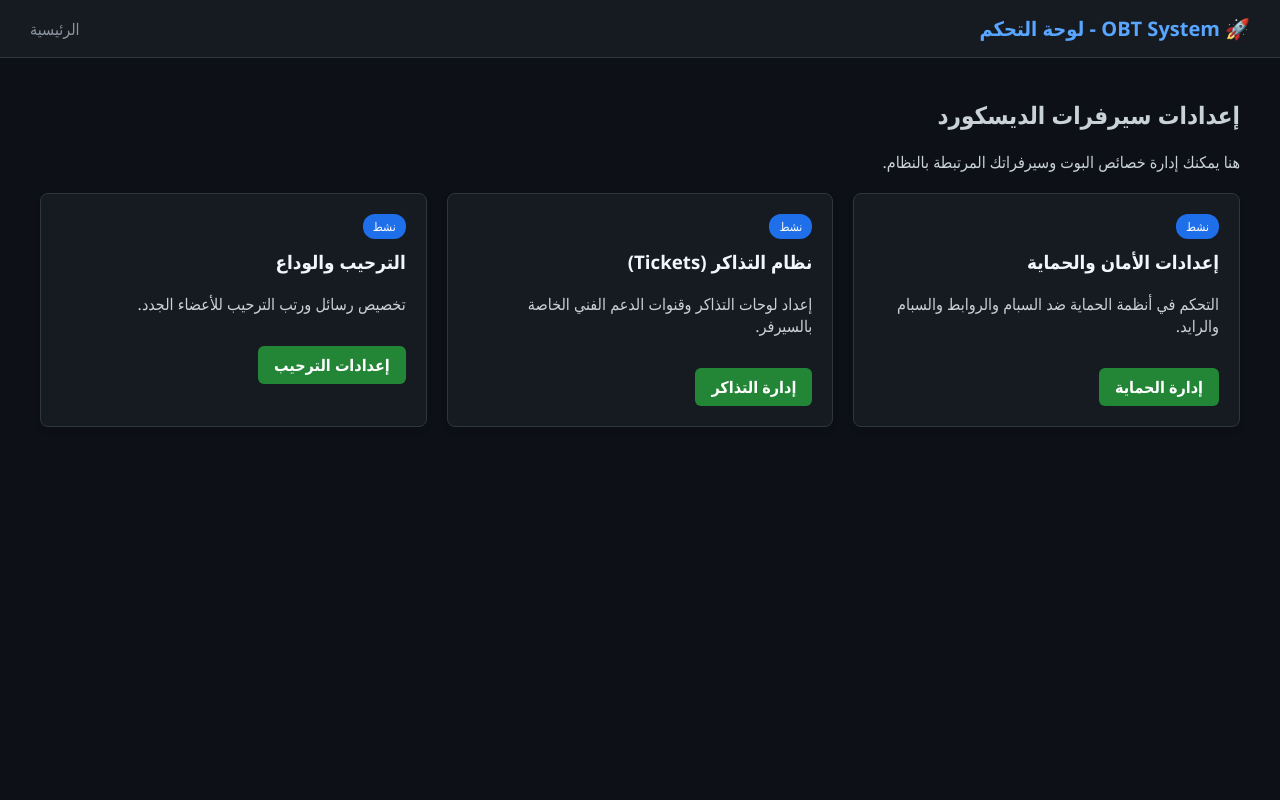
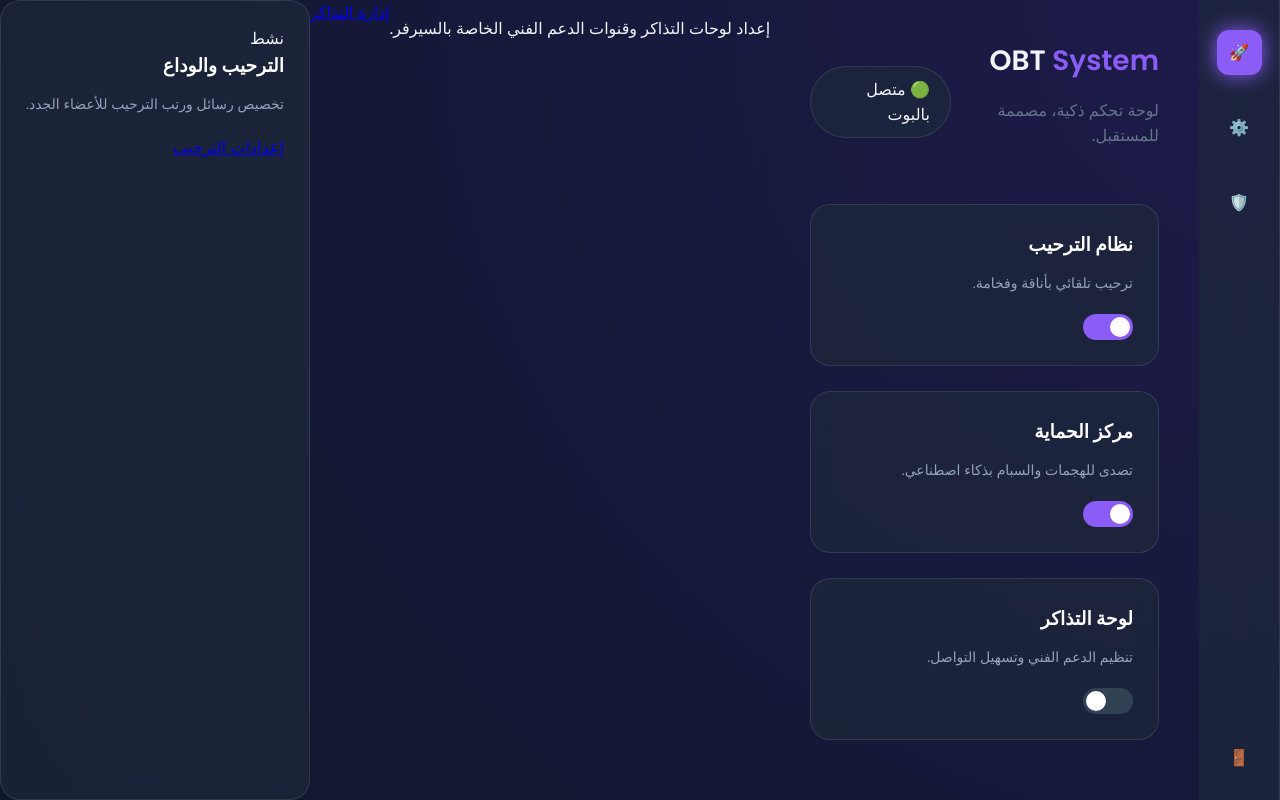
Before and after one commit to ansjmh65-arch/OBT-System-, a Flask app: page /dashboard in a window 1280 px wide. Run offline with Flask 3, Linux system fonts and the light colour scheme.

Commit message:
Update dashboard.html

```diff
--- a/templates/dashboard.html
+++ b/templates/dashboard.html
@@ -2,100 +2,141 @@
 <html lang="ar" dir="rtl">
 <head>
     <meta charset="UTF-8">
-    <meta name="viewport" content5="width=device-width, initial-scale=1.0">
-    <title>لوحة التحكم - OBT System</title>
+    <meta name="viewport" content="width=device-width, initial-scale=1.0">
+    <title>OBT Control Panel</title>
+    <link href="https://fonts.googleapis.com/css2?family=Poppins:wght@300;400;600&display=swap" rel="stylesheet">
     <style>
+        :root {
+            --bg-color: #0f172a;
+            --glass-bg: rgba(30, 41, 59, 0.7);
+            --accent: #8b5cf6; /* بنفسجي نيون */
+            --text: #f1f5f9;
+            --border: rgba(255, 255, 255, 0.1);
+        }
         body {
             margin: 0;
-            padding: 0;
-            font-family: 'Segoe UI', Tahoma, Geneva, Verdana, sans-serif;
-            background-color: #0d1117;
-            color: #c9d1d9;
+            font-family: 'Poppins', sans-serif;
+            background: radial-gradient(circle at top right, #1e1b4b, #0f172a);
+            color: var(--text);
+            display: flex;
+            min-height: 100vh;
         }
-        .navbar {
-            background-color: #161b22;
-            padding: 15px 30px;
+
+        /* Sidebar Glass Effect */
+        .sidebar {
+            width: 80px;
+            background: var(--glass-bg);
+            backdrop-filter: blur(15px);
+            border-right: 1px solid var(--border);
+            display: flex;
+            flex-direction: column;
+            align-items: center;
+            padding-top: 30px;
+            gap: 30px;
+            transition: 0.3s;
+        }
+        .nav-item {
+            width: 45px;
+            height: 45px;
+            display: flex;
+            align-items: center;
+            justify-content: center;
+            border-radius: 12px;
+            cursor: pointer;
+            transition: 0.3s;
+            color: #94a3b8;
+        }
+        .nav-item:hover, .nav-item.active {
+            background: var(--accent);
+            color: white;
+            box-shadow: 0 0 20px var(--accent);
+        }
+
+        /* Main Content */
+        .content {
+            flex: 1;
+            padding: 40px;
+        }
+        .header {
             display: flex;
             justify-content: space-between;
             align-items: center;
-            border-bottom: 1px solid #30363d;
-        }
-        .navbar h1 {
-            margin: 0;
-            font-size: 20px;
-            color: #58a6ff;
-        }
-        .container {
-            max-width: 1200px;
-            margin: 40px auto;
-            padding: 0 20px;
+            margin-bottom: 40px;
         }
         .card-grid {
             display: grid;
-            grid-template-columns: repeat(auto-fit, minmax(280px, 1fr));
-            gap: 20px;
-            margin-top: 20px;
+            grid-template-columns: repeat(auto-fit, minmax(320px, 1fr));
+            gap: 25px;
         }
+
+        /* Modern Glass Card */
         .card {
-            background-color: #161b22;
-            border: 1px solid #30363d;
-            border-radius: 8px;
-            padding: 20px;
-            box-shadow: 0 4px 6px rgba(0,0,0,0.1);
+            background: var(--glass-bg);
+            backdrop-filter: blur(10px);
+            padding: 25px;
+            border-radius: 20px;
+            border: 1px solid var(--border);
+            transition: 0.4s;
+            position: relative;
+            overflow: hidden;
         }
-        .card h3 {
-            margin-top: 0;
-            color: #f0f6fc;
+        .card:hover {
+            border-color: var(--accent);
+            transform: translateY(-10px);
         }
-        .btn {
-            display: inline-block;
-            background-color: #238636;
-            color: white;
-            padding: 8px 16px;
-            border-radius: 6px;
-            text-decoration: none;
-            font-weight: bold;
-            margin-top: 15px;
-            transition: background 0.2s;
-        }
-        .btn:hover {
-            background-color: #2ea043;
-        }
-        .status-badge {
-            display: inline-block;
-            padding: 4px 10px;
-            border-radius: 12px;
-            font-size: 12px;
-            background-color: #1f6feb;
-            color: white;
-            margin-bottom: 10px;
-        }
+        .card h3 { margin: 0 0 10px 0; color: white; }
+        .card p { font-size: 14px; color: #94a3b8; margin-bottom: 20px; }
+
+        /* Custom Toggle */
+        .switch { position: relative; display: inline-block; width: 50px; height: 26px; }
+        .switch input { opacity: 0; width: 0; height: 0; }
+        .slider { position: absolute; cursor: pointer; top: 0; left: 0; right: 0; bottom: 0; background: #334155; transition: .4s; border-radius: 34px; }
+        .slider:before { position: absolute; content: ""; height: 20px; width: 20px; left: 3px; bottom: 3px; background: white; transition: .4s; border-radius: 50%; }
+        input:checked + .slider { background: var(--accent); }
+        input:checked + .slider:before { transform: translateX(24px); }
     </style>
 </head>
 <body>
 
-    <div class="navbar">
-        <h1>🚀 OBT System - لوحة التحكم</h1>
-        <div>
-            <a href="/" style="color: #8b949e; text-decoration: none;">الرئيسية</a>
+    <div class="sidebar">
+        <div class="nav-item active">🚀</div>
+        <div class="nav-item">⚙️</div>
+        <div class="nav-item">🛡️</div>
+        <div class="nav-item" style="margin-top: auto; margin-bottom: 20px;">🚪</div>
+    </div>
+
+    <div class="content">
+        <div class="header">
+            <div>
+                <h1 style="margin:0; font-size: 28px;">OBT <span style="color:var(--accent)">System</span></h1>
+                <p style="color:#64748b;">لوحة تحكم ذكية، مصممة للمستقبل.</p>
+            </div>
+            <div style="background:var(--glass-bg); padding: 10px 20px; border-radius: 50px; border: 1px solid var(--border);">
+                🟢 متصل بالبوت
+            </div>
+        </div>
+
+        <div class="card-grid">
+            <div class="card">
+                <h3>نظام الترحيب</h3>
+                <p>ترحيب تلقائي بأناقة وفخامة.</p>
+                <label class="switch"><input type="checkbox" checked><span class="slider"></span></label>
+            </div>
+            <div class="card">
+                <h3>مركز الحماية</h3>
+                <p>تصدى للهجمات والسبام بذكاء اصطناعي.</p>
+                <label class="switch"><input type="checkbox" checked><span class="slider"></span></label>
+            </div>
+            <div class="card">
+                <h3>لوحة التذاكر</h3>
+                <p>تنظيم الدعم الفني وتسهيل التواصل.</p>
+                <label class="switch"><input type="checkbox"><span class="slider"></span></label>
+            </div>
         </div>
     </div>
 
-    <div class="container">
-        <h2>إعدادات سيرفرات الديسكورد</h2>
-        <p>هنا يمكنك إدارة خصائص البوت وسيرفراتك المرتبطة بالنظام.</p>
-
-        <div class="card-grid">
-            <div class="card">
-                <span class="status-badge">نشط</span>
-                <h3>إعدادات الأمان والحماية</h3>
-                <p>التحكم في أنظمة الحماية ضد السبام والروابط والسبام والرايد.</p>
-                <a href="#" class="btn">إدارة الحماية</a>
-            </div>
-
-            <div class="card">
-                <span class="status-badge">نشط</span>
-                <h3>نظام التذاكر (Tickets)</h3>
+</body>
+</html>
                 <p>إعداد لوحات التذاكر وقنوات الدعم الفني الخاصة بالسيرفر.</p>
                 <a href="#" class="btn">إدارة التذاكر</a>
             </div>
```
